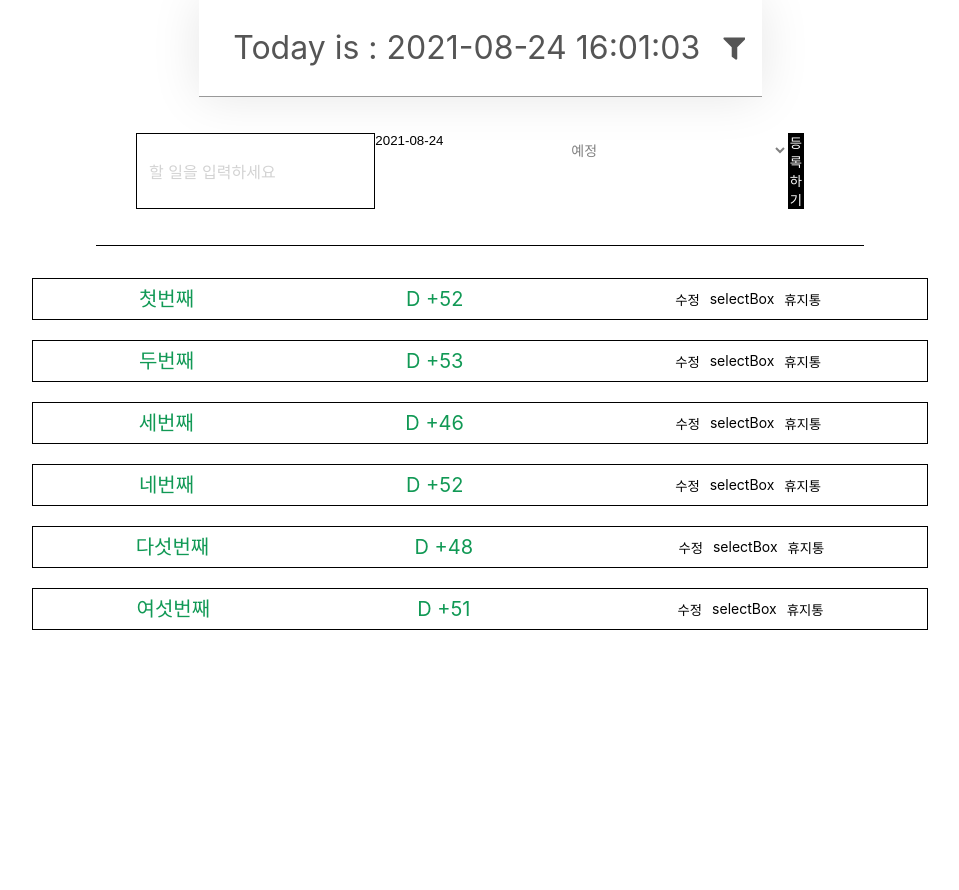
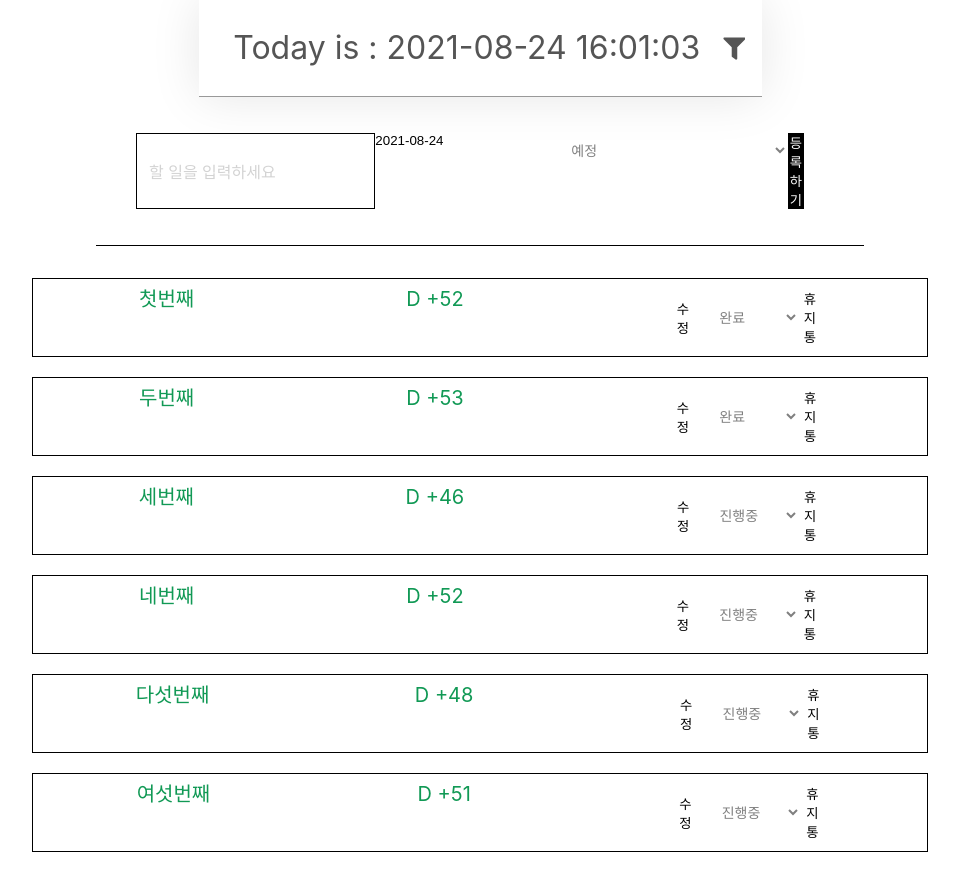
Before and after one commit to ONE-TED/5_moduCompany_team1, a React (Create React App) app: page / in a window 1280 px wide. Shown: the top 890 px of the page, without its empty margins (160-1119 px from the left). Before the commit the page ends 800 px from the top, so only its background shows below. Built offline with nearby package versions, Linux system fonts and the light colour scheme.

Commit message:
[#13] Feat : 아이템에서도 Todo 상태 변경 기능 추가

```diff
--- a/src/Components/Todo/Item/TodoItem.tsx
+++ b/src/Components/Todo/Item/TodoItem.tsx
@@ -1,16 +1,18 @@
 import React, { useState, useEffect } from 'react';
-import { Itodo } from 'types';
+import { Itodo, Status } from 'types';
 import { style } from './TodoItemStyle';
+import { MySelectBox } from 'Components';
 
 interface TodoItemProps {
   removeTodo: (id: number) => void;
   todo: Itodo;
+  selectStatusTodo: (id: number, ClickStatus: Status) => void;
 }
 
-const TodoItem = ({ removeTodo, todo }: TodoItemProps) => {
-  const [done, setDone] = useState(todo.status);
+const TodoItem = ({ removeTodo, todo, selectStatusTodo }: TodoItemProps) => {
   const [dDay, setDday] = useState<number>(0);
-
+  const [status, setStatus] = useState<Status>(todo.status);
+  console.log(status);
   useEffect(() => {
     calculateDday(todo.updatedAt);
   }, []);
@@ -21,7 +23,6 @@ const TodoItem = ({ removeTodo, todo }: TodoItemProps) => {
 
   const calculateDday = (dateString: string) => {
     const dateStringArry: string[] = dateString.split(' ')[0].split('-');
-    console.log(dateStringArry);
     const dDay: Date = new Date(
       parseInt(dateStringArry[0]),
       parseInt(dateStringArry[1]) - 1,
@@ -32,13 +33,28 @@ const TodoItem = ({ removeTodo, todo }: TodoItemProps) => {
     const result = Math.ceil(gap / (1000 * 60 * 60 * 24));
     setDday(result);
   };
+
+  const handleSelectStatus = (e: React.ChangeEvent<HTMLSelectElement>) => {
+    const value: string = e.target.value;
+    let ClickStatus: Status = Status.NOT_STARTED;
+    if (value === '완료') {
+      ClickStatus = Status.FINISHED;
+    } else if (value === '진행중') {
+      ClickStatus = Status.ONGOING;
+    } else {
+      ClickStatus = Status.NOT_STARTED;
+    }
+    setStatus(ClickStatus);
+    selectStatusTodo(todo.id, ClickStatus);
+  };
+
   return (
     <TodoItemBlock>
       <Text>{todo.taskName}</Text>
       <Text>{dDay > 0 ? `D -${dDay}` : `D +${-dDay}`}</Text>
       <ElementBlock>
         <button style={{ cursor: 'pointer', marginRight: '10px' }}>수정</button>
-        <div style={{ cursor: 'pointer', marginRight: '10px' }}>selectBox</div>
+        <MySelectBox value={status} handleChange={handleSelectStatus} />
         <button style={{ cursor: 'pointer' }} onClick={handleRemove}>
           휴지통
         </button>
--- a/src/Hooks/useTodo.tsx
+++ b/src/Hooks/useTodo.tsx
@@ -1,5 +1,5 @@
 import { useState, useEffect } from 'react';
-import { Itodo } from 'types';
+import { Itodo, Status } from 'types';
 import data from 'data.json';
 
 export const useTodo = () => {
@@ -44,6 +44,17 @@ export const useTodo = () => {
     );
   };
 
+  const selectStatusTodo = (id: number, ClickStatus: Status) => {
+    const todoSelect = todoState.filter((todo: Itodo) => todo.id === id);
+    todoSelect[0].status = ClickStatus;
+
+    const noSelectList = todoState.filter((todo: Itodo) => todo.id !== id);
+    const todoList = noSelectList.concat(todoSelect);
+
+    todoList.sort((o1, o2) => o1.id - o2.id);
+    setTodoState(todoList);
+  };
+
   const loadData = () => {
     let data = localStorage.getItem('todos');
 
@@ -69,5 +80,6 @@ export const useTodo = () => {
     incrementNextId,
     removeTodo,
     createTodo,
+    selectStatusTodo,
   };
 };
--- a/src/Pages/TodoList/TodoList.tsx
+++ b/src/Pages/TodoList/TodoList.tsx
@@ -6,8 +6,14 @@ import { style } from './TodoListStyle';
 import { Itodo } from 'types';
 
 const TodoList: React.FC = () => {
-  const { todoState, nextIdState, incrementNextId, removeTodo, createTodo } =
-    useTodo();
+  const {
+    todoState,
+    nextIdState,
+    incrementNextId,
+    removeTodo,
+    createTodo,
+    selectStatusTodo,
+  } = useTodo();
 
   const [list, setList] = useState<Itodo[] | null>(null);
 
@@ -22,7 +28,12 @@ const TodoList: React.FC = () => {
         />
         <TodoItemsLayout>
           {todoState.map((item: Itodo) => (
-            <TodoItem key={item.id} removeTodo={removeTodo} todo={item} />
+            <TodoItem
+              key={item.id}
+              removeTodo={removeTodo}
+              todo={item}
+              selectStatusTodo={selectStatusTodo}
+            />
           ))}
         </TodoItemsLayout>
       </TodoListTemplate>
```
